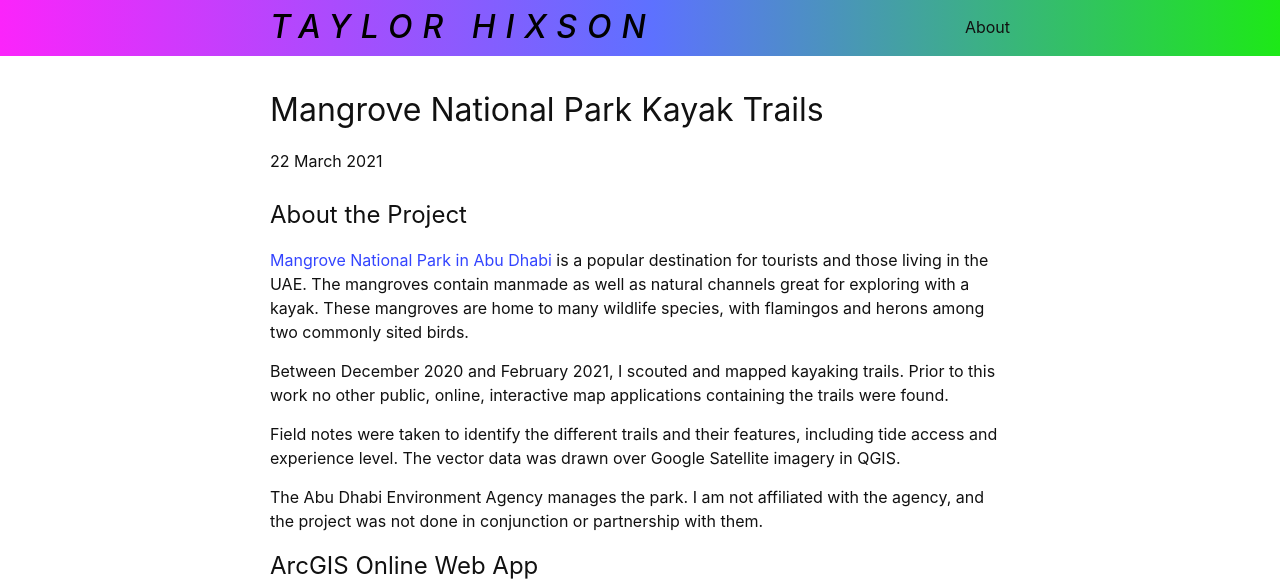
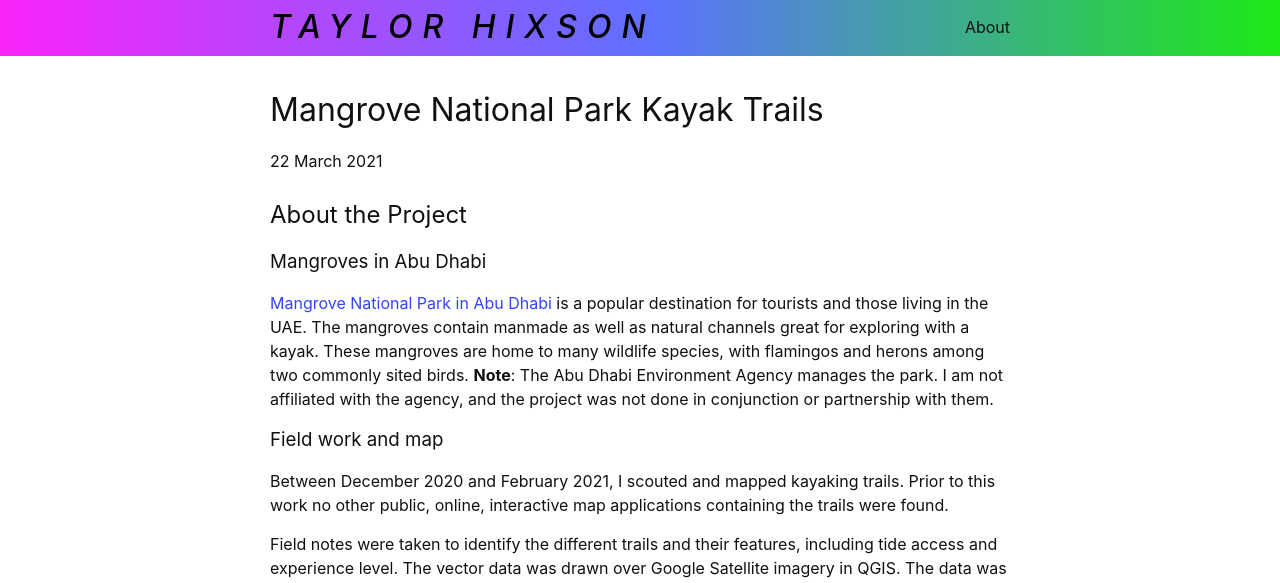
Before and after one commit to taylorhixson/taylorhixson.github.io, a Jekyll site: the page built from _posts/2021-03-22-kayak.md, in a window 1280 px wide and 1400 px high. Shown: the top 583 px of the window. Built offline with Jekyll 4.4.1, drawn with Linux system fonts in a browser that asks for light colours; some of the changed text lies outside the part shown.

Commit message:
Add link to web app

```diff
--- a/_posts/2021-03-22-kayak.md
+++ b/_posts/2021-03-22-kayak.md
@@ -5,16 +5,16 @@ date:   2021-03-22 12:14:39 +0400
 categories: jekyll update
 ---
 ## About the Project
-[Mangrove National Park in Abu Dhabi](https://www.ead.gov.ae/en/experience-green-abu-dhabi/places-to-go/mangrove-national-park) is a popular destination for tourists and those living in the UAE. The mangroves contain manmade as well as natural channels great for exploring with a kayak. These mangroves are home to many wildlife species, with flamingos and herons among two commonly sited birds.
+### Mangroves in Abu Dhabi
+[Mangrove National Park in Abu Dhabi](https://www.ead.gov.ae/en/experience-green-abu-dhabi/places-to-go/mangrove-national-park) is a popular destination for tourists and those living in the UAE. The mangroves contain manmade as well as natural channels great for exploring with a kayak. These mangroves are home to many wildlife species, with flamingos and herons among two commonly sited birds. **Note**: The Abu Dhabi Environment Agency manages the park. I am not affiliated with the agency, and the project was not done in conjunction or partnership with them.
 
+### Field work and map
 Between December 2020 and February 2021, I scouted and mapped kayaking trails. Prior to this work no other public, online, interactive map applications containing the trails were found.
 
-Field notes were taken to identify the different trails and their features, including tide access and experience level. The vector data was drawn over Google Satellite imagery in QGIS.
-
-The Abu Dhabi Environment Agency manages the park. I am not affiliated with the agency, and the project was not done in conjunction or partnership with them.
+Field notes were taken to identify the different trails and their features, including tide access and experience level. The vector data was drawn over Google Satellite imagery in QGIS. The data was uploaded and styled in ArcGIS Online. Then, it was shared as a web application. Below is an embed of the app. [View the full web app](https://www.arcgis.com/apps/instant/interactivelegend/index.html?appid=b9b2c875340248d2b188674d2ac70b1e).
 
 ## ArcGIS Online Web App
 <iframe src="https://www.arcgis.com/apps/instant/interactivelegend/index.html?appid=b9b2c875340248d2b188674d2ac70b1e" width= "100%" height="450" frameborder="0" style="border:0" allowfullscreen>iFrames are not supported on this page.</iframe>
 
 ## Access data
-The data is available for view and [download from the ArcGIS Online portal](https://www.arcgis.com/home/item.html?id=f1f3909b2b1743b7ab027ec367a77695).
+The trail data is available for view and [download from the ArcGIS Online portal](https://www.arcgis.com/home/item.html?id=f1f3909b2b1743b7ab027ec367a77695).
```
